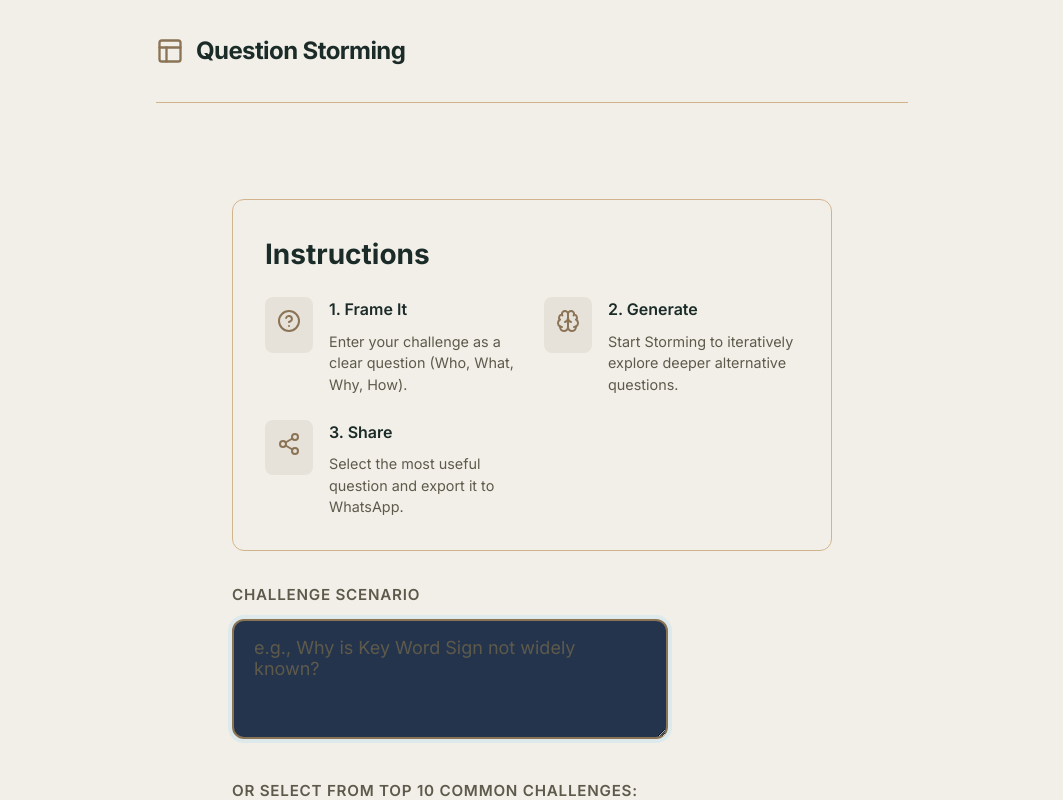
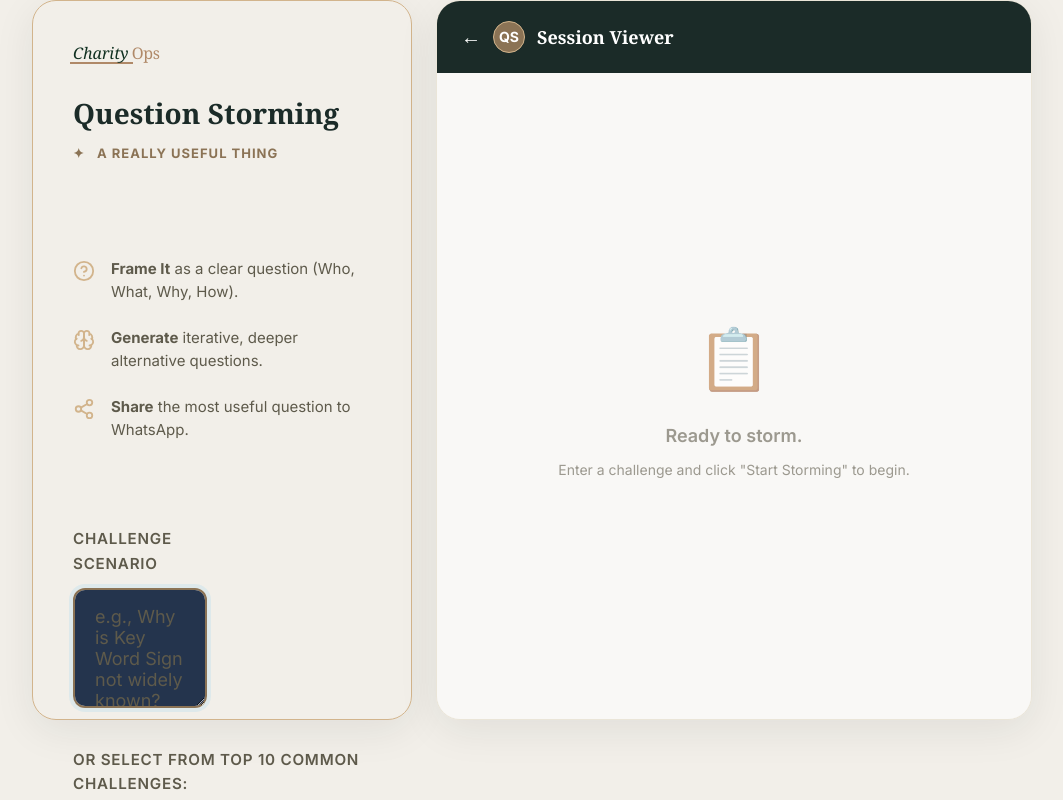
Before and after one commit to uantchern/question-storming, a React (Vite) app: page / in a window 1280 px wide. Shown: the top 800 px of the page, without its empty margins (108-1171 px from the left). Built offline with nearby package versions, Linux system fonts and the light colour scheme.

Commit message:
Apply board assessment split layout to question storming

```diff
--- a/src/App.jsx
+++ b/src/App.jsx
@@ -82,24 +82,44 @@ function App() {
 
     return (
         <div className={`app-container ${session.isParadoxMode ? 'paradox-theme' : ''}`}>
-            <header className="app-header">
-                <div className="brand" style={{ cursor: 'pointer' }} onClick={handleReset}>
-                    <Layout className="brand-icon" />
-                    <h1>Question Storming {session.isParadoxMode && <span className="paradox-label">ROLL THE DICE FOR A 13</span>}</h1>
+            <div className={`setup-pane ${session.phase !== 'SETUP' ? 'started' : ''}`} id="debugDrawer">
+                <div className="font-serif text-3xl leading-none cursor-default select-none group" style={{ fontFamily: 'Georgia, serif', marginBottom: '1.5rem' }}>
+                    <span className="relative inline-block" style={{ position: 'relative', display: 'inline-block' }}>
+                        <span className="italic relative z-10" style={{ color: '#103020', fontWeight: 500, paddingRight: '0.25rem', position: 'relative', zIndex: 10, fontStyle: 'italic' }}>Charity</span>
+                        <span style={{ position: 'absolute', left: '-0.2em', right: 0, bottom: '12%', height: '2px', background: '#B08968', zIndex: 0, transformOrigin: 'left', transition: 'transform 0.7s ease-out' }}></span>
+                    </span><span className="relative z-10 tracking-tight" style={{ color: '#B08968', position: 'relative', zIndex: 10, fontWeight: 400, letterSpacing: '-0.025em', marginLeft: '-0.05em' }}>Ops</span>
                 </div>
-                <div className="header-actions">
-                    {session.phase !== 'SETUP' && session.phase !== 'STORMING' && (
-                        <button className="reset-btn" onClick={handleReset}>New Session</button>
-                    )}
+
+                <h1 style={{ fontSize: '28px', color: '#1B2B28', fontWeight: 800, marginBottom: '8px', fontFamily: 'Georgia, serif' }}>
+                    Question Storming {session.isParadoxMode && <span className="paradox-label" style={{ fontSize: '12px' }}>ROLL THE DICE FOR A 13</span>}
+                </h1>
+                <p className="tagline" style={{ color: '#8B7355', fontSize: '13px', fontWeight: 700, textTransform: 'uppercase', letterSpacing: '1px', marginBottom: '30px' }}>
+                    <span style={{ marginRight: '0.5rem' }}>✦</span> A Really Useful Thing
+                </p>
+
+                <SessionSetup onStart={handleStartStorm} initialScenario={session.scenario} />
+            </div>
+
+            <div className={`chat-pane ${session.phase !== 'SETUP' ? 'started' : ''}`} id="chatContainer">
+                <div className="chat-header" style={{ backgroundColor: '#1B2B28', padding: '20px 24px', display: 'flex', alignItems: 'center', color: 'white', gap: '12px' }}>
+                    <button onClick={handleReset} className="mobile-back-btn" style={{ background: 'transparent', border: 'none', cursor: 'pointer', color: 'white' }}>
+                        <span style={{ fontSize: '1.25rem' }}>←</span>
+                    </button>
+                    <div style={{ width: '32px', height: '32px', borderRadius: '9999px', background: '#8B7355', display: 'flex', alignItems: 'center', justifyContent: 'center', fontSize: '14px', fontWeight: 'bold', border: '1px solid #D2B48C', overflow: 'hidden' }}>
+                        <span style={{ color: 'white' }}>QS</span>
+                    </div>
+                    <h2 style={{ fontSize: '18px', fontWeight: 600, margin: 0, flexGrow: 1, fontFamily: 'Georgia, serif' }}>Session Viewer</h2>
                 </div>
-            </header>
 
-            <main className="main-content">
-                {session.phase === 'SETUP' && (
-                    <SessionSetup onStart={handleStartStorm} initialScenario={session.scenario} />
-                )}
-
-                {session.phase === 'STORMING' && (
+                {session.phase === 'SETUP' ? (
+                    <div className="chat-window" style={{ backgroundColor: '#F9F8F6', flex: 1, overflowY: 'auto', padding: '24px', display: 'flex', flexDirection: 'column', gap: '16px' }}>
+                        <div className="empty-state" style={{ display: 'flex', flexDirection: 'column', alignItems: 'center', justifyContent: 'center', height: '100%', opacity: 0.6, textAlign: 'center', color: '#5E5A4B' }}>
+                            <div style={{ fontSize: '3.75rem', marginBottom: '1rem', color: '#D2B48C' }}>📋</div>
+                            <p style={{ fontSize: '1.125rem', fontWeight: 600 }}>Ready to storm.</p>
+                            <p style={{ fontSize: '0.875rem', marginTop: '0.5rem' }}>Enter a challenge and click "Start Storming" to begin.</p>
+                        </div>
+                    </div>
+                ) : (
                     <StormingInterface
                         scenario={session.scenario}
                         isParadoxMode={session.isParadoxMode}
@@ -108,7 +128,7 @@ function App() {
                         onUpdateQuestions={(qs) => setSession(prev => ({ ...prev, questions: qs }))}
                     />
                 )}
-            </main>
+            </div>
         </div>
     );
 }
--- a/src/components/SessionSetup.jsx
+++ b/src/components/SessionSetup.jsx
@@ -50,61 +50,27 @@ function SessionSetup({ onStart, initialScenario }) {
     };
 
     return (
-        <div className="setup-container fade-in">
-            <div className="instructions-pane" style={{
-                background: 'var(--surface-color)',
-                padding: '2rem',
-                borderRadius: '12px',
-                border: '1px solid var(--border-color)',
-                textAlign: 'left'
-            }}>
-                <h2 style={{
-                    fontSize: '1.75rem',
-                    marginBottom: '1.25rem',
-                    fontWeight: 700,
-                    color: 'var(--text-color)'
-                }}>Instructions</h2>
-                <div style={{
-                    display: 'grid',
-                    gridTemplateColumns: 'repeat(auto-fit, minmax(200px, 1fr))',
-                    gap: '1.5rem',
-                    marginTop: '0.5rem'
-                }}>
-                    <div style={{ display: 'flex', gap: '1rem', alignItems: 'flex-start' }}>
-                        <div style={{ background: 'rgba(139, 115, 85, 0.1)', padding: '0.75rem', borderRadius: '8px', color: 'var(--accent-color)', flexShrink: 0 }}>
-                            <HelpCircle size={24} />
-                        </div>
-                        <div>
-                            <h4 style={{ color: 'var(--text-color)', margin: '0 0 0.5rem 0', fontWeight: '600', fontSize: '1rem' }}>1. Frame It</h4>
-                            <p style={{ color: 'var(--text-muted)', margin: 0, fontSize: '0.9rem', lineHeight: 1.5 }}>
-                                Enter your challenge as a clear question (Who, What, Why, How).
-                            </p>
-                        </div>
+        <div className="setup-container fade-in" style={{ display: 'flex', flexDirection: 'column', height: '100%' }}>
+            <ul className="instructions-list" style={{ listStyle: 'none', padding: 0, margin: '0 0 30px 0' }}>
+                <li style={{ marginBottom: '24px', display: 'flex', alignItems: 'flex-start', gap: '16px', fontSize: '15px', color: '#5E5A4B', lineHeight: '1.5' }}>
+                    <div style={{ color: '#D2B48C', marginTop: '2px', width: '24px', textAlign: 'center' }}>
+                        <HelpCircle size={22} />
                     </div>
-                    <div style={{ display: 'flex', gap: '1rem', alignItems: 'flex-start' }}>
-                        <div style={{ background: 'rgba(139, 115, 85, 0.1)', padding: '0.75rem', borderRadius: '8px', color: 'var(--accent-color)', flexShrink: 0 }}>
-                            <Brain size={24} />
-                        </div>
-                        <div>
-                            <h4 style={{ color: 'var(--text-color)', margin: '0 0 0.5rem 0', fontWeight: '600', fontSize: '1rem' }}>2. Generate</h4>
-                            <p style={{ color: 'var(--text-muted)', margin: 0, fontSize: '0.9rem', lineHeight: 1.5 }}>
-                                Start Storming to iteratively explore deeper alternative questions.
-                            </p>
-                        </div>
+                    <div><strong>Frame It</strong> as a clear question (Who, What, Why, How).</div>
+                </li>
+                <li style={{ marginBottom: '24px', display: 'flex', alignItems: 'flex-start', gap: '16px', fontSize: '15px', color: '#5E5A4B', lineHeight: '1.5' }}>
+                    <div style={{ color: '#D2B48C', marginTop: '2px', width: '24px', textAlign: 'center' }}>
+                        <Brain size={22} />
                     </div>
-                    <div style={{ display: 'flex', gap: '1rem', alignItems: 'flex-start' }}>
-                        <div style={{ background: 'rgba(139, 115, 85, 0.1)', padding: '0.75rem', borderRadius: '8px', color: 'var(--accent-color)', flexShrink: 0 }}>
-                            <Share2 size={24} />
-                        </div>
-                        <div>
-                            <h4 style={{ color: 'var(--text-color)', margin: '0 0 0.5rem 0', fontWeight: '600', fontSize: '1rem' }}>3. Share</h4>
-                            <p style={{ color: 'var(--text-muted)', margin: 0, fontSize: '0.9rem', lineHeight: 1.5 }}>
-                                Select the most useful question and export it to WhatsApp.
-                            </p>
-                        </div>
+                    <div><strong>Generate</strong> iterative, deeper alternative questions.</div>
+                </li>
+                <li style={{ marginBottom: '24px', display: 'flex', alignItems: 'flex-start', gap: '16px', fontSize: '15px', color: '#5E5A4B', lineHeight: '1.5' }}>
+                    <div style={{ color: '#D2B48C', marginTop: '2px', width: '24px', textAlign: 'center' }}>
+                        <Share2 size={22} />
                     </div>
-                </div>
-            </div>
+                    <div><strong>Share</strong> the most useful question to WhatsApp.</div>
+                </li>
+            </ul>
 
             <form onSubmit={handleSubmit} className="input-group">
                 <div className="setup-fields">
@@ -177,12 +143,12 @@ function SessionSetup({ onStart, initialScenario }) {
 
                 <button
                     type="submit"
-                    className={`primary-btn ${isParadox ? 'paradox-btn' : ''}`}
+                    className={`primary-btn`}
                     disabled={!scenario.trim()}
-                    style={{ marginTop: '1rem' }}
+                    style={{ marginTop: 'auto', backgroundColor: '#1B2B28', color: 'white', border: 'none', padding: '16px', fontSize: '16px', fontWeight: 600, borderRadius: '12px', cursor: 'pointer', display: 'flex', alignItems: 'center', justifyContent: 'center', gap: '8px', width: '100%', boxShadow: '0 4px 12px rgba(27, 43, 40, 0.2)' }}
                 >
                     <Play size={20} />
-                    Start {isParadox ? "Let's Q-Storm!" : 'Storming'}
+                    Start Storming
                 </button>
             </form>
         </div>
--- a/src/index.css
+++ b/src/index.css
@@ -30,21 +30,77 @@ body {
 
 .app-container {
   display: flex;
+  gap: 24px;
+  width: 100%;
+  max-width: 1000px;
+  height: 90vh;
+  max-height: 850px;
+  min-height: 600px;
+  margin: 0 auto;
+}
+
+.setup-pane {
+  background: var(--surface-color);
+  border-radius: 24px;
+  padding: 40px;
+  width: 380px;
+  box-shadow: 0 10px 40px rgba(27, 43, 40, 0.08);
+  display: flex;
   flex-direction: column;
-  min-height: 100vh;
-  max-width: 800px;
-  margin: 0 auto;
-  width: 100%;
-  padding: 0 1.5rem;
+  border: 1px solid var(--border-color);
+  flex-shrink: 0;
+  transition: all 0.3s ease;
+}
+
+.chat-pane {
+  background-color: var(--surface-color);
+  border-radius: 24px;
+  flex: 1;
+  display: flex;
+  flex-direction: column;
+  overflow: hidden;
+  box-shadow: 0 10px 40px rgba(27, 43, 40, 0.08);
+  border: 1px solid #EAE5D8;
+}
+
+@media (max-width: 850px) {
+  .app-container {
+    flex-direction: column;
+    height: 100vh;
+    max-height: none;
+    margin: 0;
+    padding: 0;
+  }
+
+  .setup-pane {
+    width: 100%;
+    border-radius: 0;
+    border: none;
+    box-shadow: none;
+    padding: 24px;
+  }
+
+  .chat-pane {
+    display: none;
+    border-radius: 0;
+    box-shadow: none;
+    border: none;
+    border-top: 1px solid #EAE5D8;
+  }
+
+  .chat-pane.started {
+    display: flex;
+    height: 100%;
+  }
+
+  .setup-pane.started {
+    display: none;
+  }
 }
 
 .app-header {
-  display: flex;
-  justify-content: space-between;
-  align-items: center;
-  padding: 2rem 0;
-  border-bottom: 1px solid var(--border-color);
-  margin-bottom: 2rem;
+  display: none;
+  /* Hide old header */
 }
 
 .brand {
```
